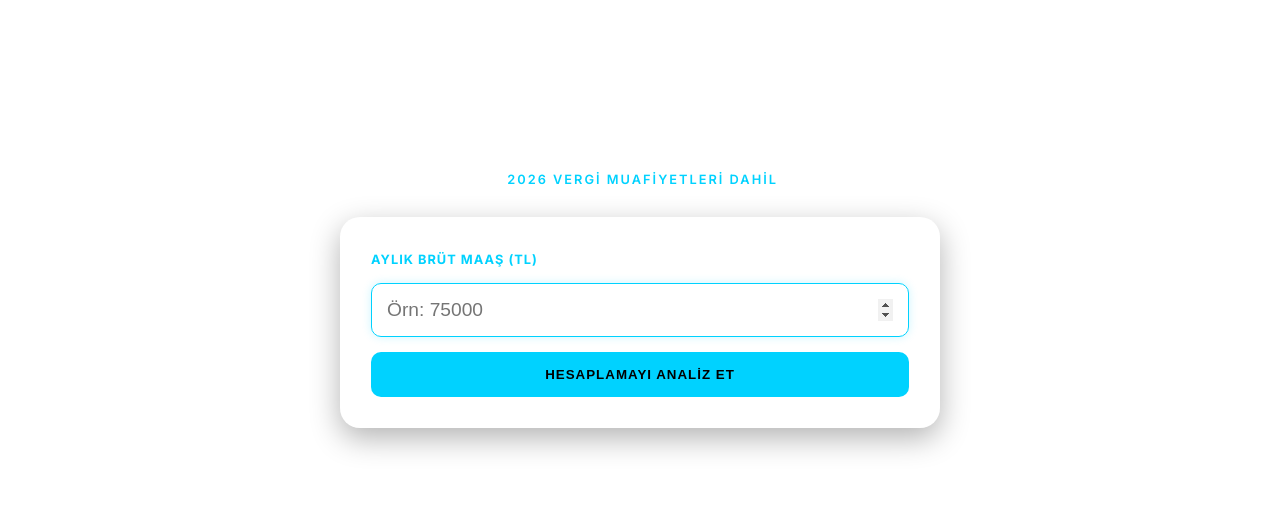
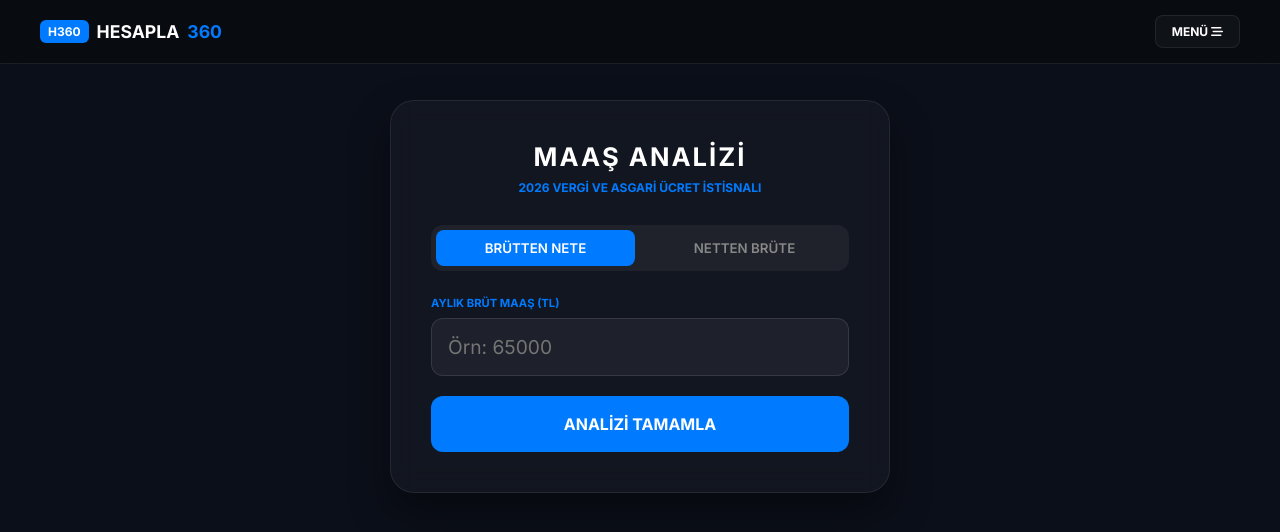
Before and after one commit to ilkerortak/hesapla-site, a website: page netmaas.html in a window 1280 px wide. Drawn offline with Linux system fonts and the light colour scheme.

Commit message:
Update netmaas.html

```diff
--- a/netmaas.html
+++ b/netmaas.html
@@ -3,208 +3,181 @@
 <head>
     <meta charset="UTF-8">
     <meta name="viewport" content="width=device-width, initial-scale=1.0">
-    <title>H360 | Maaş Analizi</title>
+    <title>H360 | Gelişmiş Maaş Analizi</title>
     <link href="https://fonts.googleapis.com/css2?family=Inter:wght@300;400;600;700&display=swap" rel="stylesheet">
     <link rel="stylesheet" href="https://cdnjs.cloudflare.com/ajax/libs/font-awesome/6.4.0/css/all.min.css">
+    <link rel="stylesheet" href="style.css">
     <style>
-        :root {
-            --accent: #00d2ff;
-            --card-bg: rgba(255, 255, 255, 0.05);
-            --border: rgba(255, 255, 255, 0.1);
-            --text-dim: #a0a0a0;
+        body { background-color: #0b0f19; margin: 0; font-family: 'Inter', sans-serif; color: #fff; }
+        .main-wrapper {
+            display: flex; justify-content: center; align-items: flex-start;
+            min-height: 100vh; padding: 100px 20px 60px; box-sizing: border-box;
+        }
+        .calc-card {
+            background: rgba(255, 255, 255, 0.03);
+            border: 1px solid rgba(255, 255, 255, 0.08);
+            border-radius: 24px; padding: 40px; width: 100%; max-width: 500px;
+            backdrop-filter: blur(12px); box-shadow: 0 20px 40px rgba(0,0,0,0.4);
+        }
+        .header-area { text-align: center; margin-bottom: 30px; }
+        .header-area h1 { font-size: 1.6rem; letter-spacing: 2px; margin: 0; font-weight: 700; }
+        .header-area p { color: #007bff; font-size: 0.75rem; font-weight: 700; margin-top: 8px; text-transform: uppercase; }
+
+        /* Seçim Modu (Brüt/Net) */
+        .mode-selector {
+            display: grid; grid-template-columns: 1fr 1fr; gap: 10px; margin-bottom: 25px;
+            background: rgba(255,255,255,0.05); padding: 5px; border-radius: 12px;
+        }
+        .mode-btn {
+            padding: 10px; border: none; border-radius: 8px; background: transparent;
+            color: #888; cursor: pointer; font-weight: 600; transition: 0.3s;
+        }
+        .mode-btn.active { background: #007bff; color: #fff; }
+
+        .input-group { margin-bottom: 20px; }
+        .input-group label { display: block; color: #007bff; font-size: 0.7rem; font-weight: 800; margin-bottom: 8px; }
+        .input-group input {
+            width: 100%; padding: 16px; background: rgba(255,255,255,0.05);
+            border: 1px solid rgba(255,255,255,0.1); border-radius: 12px;
+            color: #fff; font-size: 1.2rem; outline: none; transition: 0.3s; box-sizing: border-box;
+        }
+        .input-group input:focus { border-color: #007bff; background: rgba(255,255,255,0.08); }
+
+        .calc-btn {
+            width: 100%; padding: 18px; background: #007bff; color: #fff;
+            border: none; border-radius: 12px; font-weight: 700; cursor: pointer; font-size: 1rem;
         }
 
-        /* Mevcut stillerine eklemeler */
-        .calculation-container {
-            max-width: 600px;
-            margin: 120px auto 60px;
-            padding: 0 20px;
-            font-family: 'Inter', sans-serif;
+        .result-box {
+            margin-top: 30px; padding-top: 25px; border-top: 1px dashed rgba(255,255,255,0.15);
+            display: none;
         }
-        .form-card {
-            background: var(--card-bg);
-            border: 1px solid var(--border);
-            padding: 30px;
-            border-radius: 20px;
-            backdrop-filter: blur(10px);
-            box-shadow: 0 10px 30px rgba(0,0,0,0.3);
-        }
-        input[type="number"] {
-            width: 100%;
-            padding: 15px;
-            background: rgba(255,255,255,0.05);
-            border: 1px solid var(--border);
-            border-radius: 10px;
-            color: #fff;
-            font-size: 1.2rem;
-            margin: 15px 0;
-            outline: none;
-            box-sizing: border-box;
-        }
-        input[type="number"]:focus { border-color: var(--accent); box-shadow: 0 0 10px rgba(0, 210, 255, 0.2); }
+        .res-main { text-align: center; margin-bottom: 25px; }
+        .res-main span { font-size: 0.7rem; color: #888; font-weight: 800; display: block; }
+        .res-main b { font-size: 2.8rem; color: #2ecc71; }
 
-        .btn-calc {
-            width: 100%;
-            padding: 15px;
-            background: var(--accent);
-            color: #000; /* Daha okunabilir olması için koyu renk */
-            border: none;
-            border-radius: 10px;
-            font-weight: 700;
-            cursor: pointer;
-            transition: 0.3s;
-            text-transform: uppercase;
-            letter-spacing: 1px;
-        }
-        .btn-calc:hover { opacity: 0.9; transform: translateY(-2px); }
+        .detail-row { display: flex; justify-content: space-between; margin-bottom: 12px; font-size: 0.85rem; color: #aaa; }
+        .detail-row b { color: #fff; }
 
-        .res-area {
-            margin-top: 30px;
-            padding-top: 20px;
-            border-top: 1px dashed var(--border);
-            display: none;
-            animation: fadeIn 0.5s ease-out;
-        }
-
-        @keyframes fadeIn {
-            from { opacity: 0; transform: translateY(10px); }
-            to { opacity: 1; transform: translateY(0); }
-        }
-
-        .res-val {
-            font-size: 2.8rem;
-            font-weight: 700;
-            color: var(--accent);
-            margin: 5px 0 20px 0;
-            text-shadow: 0 0 20px rgba(0, 210, 255, 0.3);
-        }
-        .detail-row {
-            display: flex;
-            justify-content: space-between;
-            margin-bottom: 12px;
-            font-size: 0.95rem;
-            color: var(--text-dim);
-        }
-        .info-tag {
-            font-size: 0.65rem;
-            background: rgba(255,255,255,0.1);
-            padding: 2px 6px;
-            border-radius: 4px;
-            margin-left: 5px;
+        .tax-warning {
+            background: rgba(243, 156, 18, 0.1); color: #f39c12;
+            padding: 12px; border-radius: 8px; font-size: 0.75rem; margin-top: 20px; line-height: 1.4;
         }
     </style>
 </head>
 <body>
 
-<div class="calculation-container">
-    <header style="text-align: center; margin-bottom: 30px;">
-        <h1 style="color: #fff; font-size: 2rem; margin-bottom: 5px;">MAAŞ ANALİZİ</h1>
-        <p style="color: var(--accent); font-weight: 600; font-size: 0.8rem; letter-spacing: 2px;">
-            <i class="fa-solid fa-shield-check"></i> 2026 VERGİ MUAFİYETLERİ DAHİL
-        </p>
-    </header>
+<nav class="glass-nav">
+    <div class="nav-left">
+        <a href="index.html" class="logo"><div class="logo-box">H360</div> HESAPLA<span>360</span></a>
+    </div>
+    <div class="nav-right">
+        <button class="menu-btn" onclick="toggleMenu()">MENÜ <i class="fa-solid fa-bars-staggered"></i></button>
+        <div class="dropdown-menu" id="navMenu">
+            <a href="netmaas.html">💰 Maaş</a><a href="tazminat.html">💼 Tazminat</a>
+            <a href="issizlik.html">📅 İşsizlik</a><a href="faiz.html">📈 Faiz</a>
+            <a href="cv.html">📄 CV</a>
+        </div>
+    </div>
+</nav>
 
-    <div class="form-card">
-        <label style="color: var(--accent); font-weight: 700; font-size: 0.8rem; letter-spacing: 1px;">AYLIK BRÜT MAAŞ (TL)</label>
-        <input type="number" id="brut" placeholder="Örn: 75000" autofocus>
+<div class="main-wrapper">
+    <div class="calc-card">
+        <div class="header-area">
+            <h1>MAAŞ ANALİZİ</h1>
+            <p>2026 VERGİ VE ASGARİ ÜCRET İSTİSNALI</p>
+        </div>
 
-        <button class="btn-calc" onclick="hesaplaMaas()">HESAPLAMAYI ANALİZ ET</button>
+        <div class="mode-selector">
+            <button class="mode-btn active" onclick="setMode('brut', this)">BRÜTTEN NETE</button>
+            <button class="mode-btn" onclick="setMode('net', this)">NETTEN BRÜTE</button>
+        </div>
 
-        <div id="res" class="res-area">
-            <p style="font-size:0.75rem; font-weight:800; color: var(--text-dim); letter-spacing: 1px;">NET ELE GEÇEN (AYLIK ORTALAMA)</p>
-            <div class="res-val" id="net">0 ₺</div>
+        <div class="input-group">
+            <label id="inputLabel">AYLIK BRÜT MAAŞ (TL)</label>
+            <input type="number" id="salaryInput" placeholder="Örn: 65000">
+        </div>
 
-            <div class="detail-row"><span>SGK İşçi Payı <span class="info-tag">%14</span></span> <b id="sgk" style="color:#fff">0</b></div>
-            <div class="detail-row"><span>İşsizlik Sigortası <span class="info-tag">%1</span></span> <b id="issiz" style="color:#fff">0</b></div>
-            <div class="detail-row"><span>Gelir Vergisi <span id="vergiOrani" class="info-tag">%15</span></span> <b id="vergi" style="color:#fff">0</b></div>
-            <div class="detail-row"><span>Damga Vergisi <span class="info-tag">0.00759</span></span> <b id="damga" style="color:#fff">0</b></div>
-            <div class="detail-row" style="border-top: 1px solid var(--border); padding-top: 10px; margin-top: 10px;">
-                <span>Vergi İstisnası <i class="fa-solid fa-circle-info" title="Asgari ücret kadar olan kısım vergiden muaftır."></i></span>
-                <b id="istisna" style="color:#4caf50">+ 0 ₺</b>
+        <button class="calc-btn" onclick="hesapla()">ANALİZİ TAMAMLA</button>
+
+        <div id="res" class="result-box">
+            <div class="res-main">
+                <span id="resLabel">TAHMİNİ NET ELE GEÇEN</span>
+                <b id="mainRes">0 ₺</b>
+            </div>
+
+            <div class="detail-row"><span>SGK İşçi Payı (%14)</span> <b id="sgk">0</b></div>
+            <div class="detail-row"><span>İşsizlik Sigortası (%1)</span> <b id="issiz">0</b></div>
+            <div class="detail-row"><span>Hesaplanan Gelir Vergisi</span> <b id="vergi">0</b></div>
+            <div class="detail-row" style="color: #2ecc71;"><span>Asgari Ücret Vergi İstisnası</span> <b id="istisna">-0</b></div>
+            <div class="detail-row"><span>Damga Vergisi</span> <b id="damga">0</b></div>
+
+            <div class="tax-warning">
+                <i class="fa-solid fa-triangle-exclamation"></i>
+                Bu hesaplama Ocak ayı vergi dilimi (%15) ve tahmini asgari ücret istisnası baz alınarak yapılmıştır. Yılın ilerleyen aylarında vergi dilimi artışı nedeniyle net maaş düşebilir.
             </div>
         </div>
     </div>
 </div>
 
 <script>
-    function hesaplaMaas() {
-        const brutInput = document.getElementById('brut');
-        const brut = parseFloat(brutInput.value) || 0;
+    let currentMode = 'brut';
+    const ASGARI_BRUT = 30000; // 2026 Tahmini Asgari Ücret
 
-        if(brut <= 0) {
-            alert("Lütfen geçerli bir maaş giriniz.");
-            return;
+    function setMode(mode, btn) {
+        currentMode = mode;
+        document.querySelectorAll('.mode-btn').forEach(b => b.classList.remove('active'));
+        btn.classList.add('active');
+        document.getElementById('inputLabel').innerText = mode === 'brut' ? 'AYLIK BRÜT MAAŞ (TL)' : 'AYLIK NET MAAŞ (TL)';
+        document.getElementById('resLabel').innerText = mode === 'brut' ? 'TAHMİNİ NET ELE GEÇEN' : 'GEREKEN BRÜT MAAŞ';
     }
 
-        // --- 2026 PARAMETRELERİ (Temsili/Tahmini) ---
-        const asgariBrut = 35000; // 2026 için tahmini asgari ücret
-        const sgkOrani = 0.14;
-        const issizlikOrani = 0.01;
-        const damgaOrani = 0.00759;
+    function toggleMenu() { document.getElementById('navMenu').classList.toggle('active'); }
 
-        // 1. Kesintiler
-        const sgk = brut * sgkOrani;
-        const issizlik = brut * issizlikOrani;
+    function hesapla() {
+        const val = parseFloat(document.getElementById('salaryInput').value) || 0;
+        if(val <= 0) return;
+
+        let brut, net, sgk, issizlik, damga, gelirVergisi, istisna;
+
+        if(currentMode === 'brut') {
+            brut = val;
+            sgk = brut * 0.14;
+            issizlik = brut * 0.01;
             const matrah = brut - sgk - issizlik;
+            gelirVergisi = matrah * 0.15;
+            damga = brut * 0.00759;
 
-        // 2. Vergi Dilimi Hesaplama (Basitleştirilmiş Yıllık Geçiş)
-        // Maaş çok yüksekse dilimi %20'den hesaplayalım (ortalama bir yıl baz alınmıştır)
-        let gelirVergisiOrani = 0.15;
-        if (matrah > 60000) gelirVergisiOrani = 0.20;
-        if (matrah > 150000) gelirVergisiOrani = 0.27;
+            // İstisna Hesaplama (Asgari ücret üzerinden)
+            const asgariSgk = ASGARI_BRUT * 0.14;
+            const asgariIssizlik = ASGARI_BRUT * 0.01;
+            const asgariMatrah = ASGARI_BRUT - asgariSgk - asgariIssizlik;
+            istisna = (asgariMatrah * 0.15) + (ASGARI_BRUT * 0.00759);
 
-        let hamGelirVergisi = matrah * gelirVergisiOrani;
-        let hamDamgaVergisi = brut * damgaOrani;
+            // Vergi netten düşülürken istisna eklenir (İstisna vergiden fazla olamaz)
+            let odenecekVergi = (gelirVergisi + damga) - istisna;
+            if(odenecekVergi < 0) odenecekVergi = 0;
 
-        // 3. Asgari Ücret İstisnası (Türkiye Vergi Sistemi)
-        // Asgari ücretin vergisi kadar kısım düşülür
-        const asgariSgk = asgariBrut * sgkOrani;
-        const asgariIssizlik = asgariBrut * issizlikOrani;
-        const asgariMatrah = asgariBrut - asgariSgk - asgariIssizlik;
+            net = brut - sgk - issizlik - odenecekVergi;
+        } else {
+            // Basit Netten Brüte Çarpanı (Yaklaşık)
+            brut = val / 0.71;
+            net = val;
+            sgk = brut * 0.14;
+            issizlik = brut * 0.01;
+            gelirVergisi = (brut * 0.85) * 0.15;
+            istisna = (ASGARI_BRUT * 0.85 * 0.15) + (ASGARI_BRUT * 0.00759);
+            damga = brut * 0.00759;
+        }
 
-        const gvIstisnası = asgariMatrah * 0.15;
-        const dvIstisnası = asgariBrut * damgaOrani;
-
-        // Ödenecek vergiler (İstisna sonrası)
-        const vergi = Math.max(0, hamGelirVergisi - gvIstisnası);
-        const damga = Math.max(0, hamDamgaVergisi - dvIstisnası);
-
-        // 4. Net Maaş
-        const net = brut - sgk - issizlik - vergi - damga;
-
-        // UI Güncelleme
-        animateValue("net", net, " ₺");
+        document.getElementById('mainRes').innerText = Math.round(currentMode === 'brut' ? net : brut).toLocaleString('tr-TR') + " ₺";
         document.getElementById('sgk').innerText = Math.round(sgk).toLocaleString('tr-TR') + " ₺";
         document.getElementById('issiz').innerText = Math.round(issizlik).toLocaleString('tr-TR') + " ₺";
-        document.getElementById('vergi').innerText = Math.round(vergi).toLocaleString('tr-TR') + " ₺";
+        document.getElementById('vergi').innerText = Math.round(gelirVergisi).toLocaleString('tr-TR') + " ₺";
+        document.getElementById('istisna').innerText = "-" + Math.round(istisna).toLocaleString('tr-TR') + " ₺";
         document.getElementById('damga').innerText = Math.round(damga).toLocaleString('tr-TR') + " ₺";
-        document.getElementById('istisna').innerText = "+ " + Math.round(gvIstisnası + dvIstisnası).toLocaleString('tr-TR') + " ₺";
-        document.getElementById('vergiOrani').innerText = "%" + (gelirVergisiOrani * 100);
-
         document.getElementById('res').style.display = "block";
     }
-
-    // Sayıların akıcı artması için küçük bir fonksiyon
-    function animateValue(id, endValue, suffix) {
-        const obj = document.getElementById(id);
-        let startValue = 0;
-        let duration = 800;
-        let startTimestamp = null;
-        const step = (timestamp) => {
-            if (!startTimestamp) startTimestamp = timestamp;
-            const progress = Math.min((timestamp - startTimestamp) / duration, 1);
-            obj.innerHTML = Math.floor(progress * endValue).toLocaleString('tr-TR') + suffix;
-            if (progress < 1) {
-                window.requestAnimationFrame(step);
-            }
-        };
-        window.requestAnimationFrame(step);
-    }
-
-    document.getElementById('brut').addEventListener('keypress', (e) => {
-        if (e.key === 'Enter') hesaplaMaas();
-    });
 </script>
-
 </body>
 </html>
```
Lines whose indentation alone changed are shown as unchanged.
